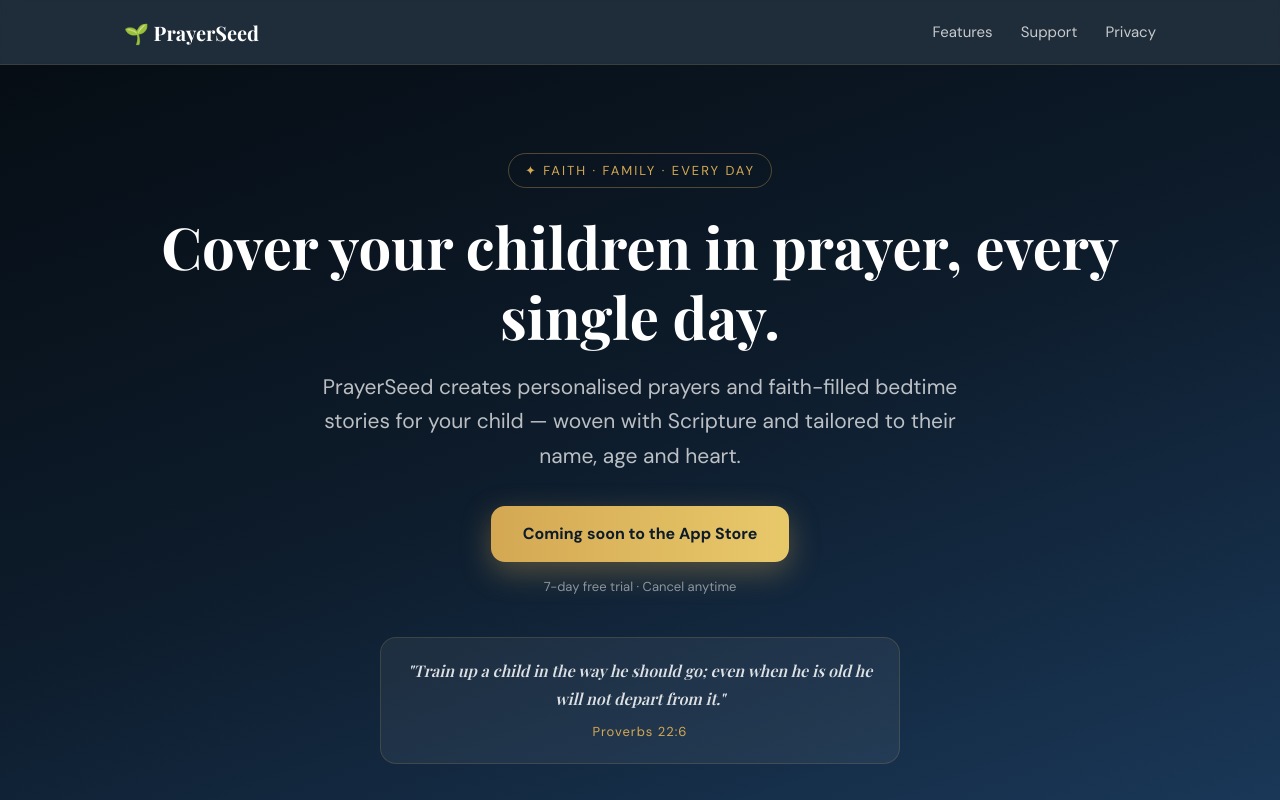
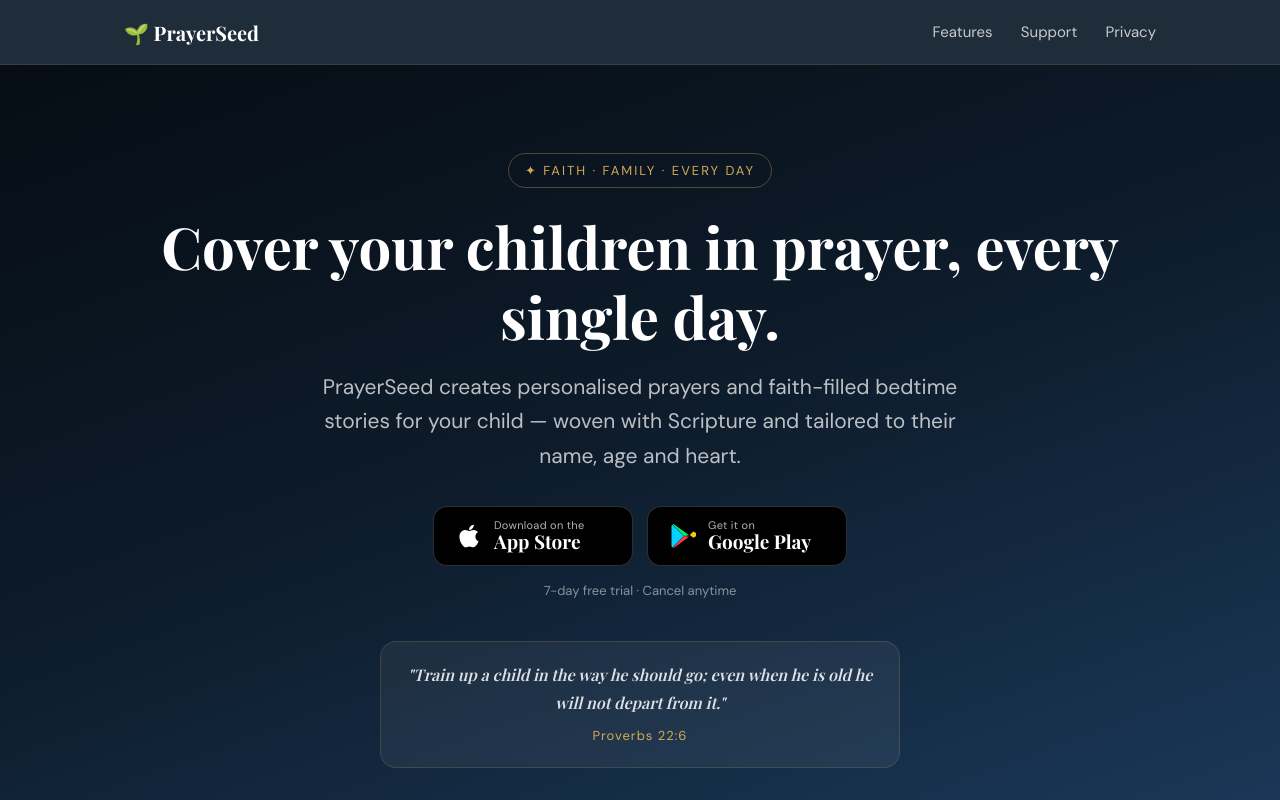
Before and after one commit to orlaryemy/prayerseed-web, a plain HTML site: page index.html in a window 1280 px wide. Shown: the top 800 px of the page. Drawn offline with nearby package versions, Linux system fonts and the light colour scheme; a web font is replaced by a local one.

Commit message:
feat(web): add live App Store and Google Play download buttons
Both apps are live; replace the "Coming soon" placeholder with real
store buttons (inline-SVG icons) linking to the App Store and Google Play.

Co-Authored-By: Claude Opus 4.8 <noreply@anthropic.com>

```diff
--- a/index.html
+++ b/index.html
@@ -27,7 +27,16 @@
       <span class="badge">✦ Faith · Family · Every day</span>
       <h1>Cover your children in prayer, every single day.</h1>
       <p class="lead">PrayerSeed creates personalised prayers and faith-filled bedtime stories for your child — woven with Scripture and tailored to their name, age and heart.</p>
-      <a class="cta" href="#" aria-label="Download on the App Store">Coming soon to the App Store</a>
+      <div class="store-buttons">
+        <a class="store-btn" href="https://apps.apple.com/gb/app/prayerseed/id6774805159" aria-label="Download on the App Store">
+          <svg class="store-btn__ic" viewBox="0 0 384 512" aria-hidden="true"><path fill="currentColor" d="M318.7 268.7c-.2-36.7 16.4-64.4 50-84.8-18.8-26.9-47.2-41.7-84.7-44.6-35.5-2.8-74.3 20.7-88.5 20.7-15 0-49.4-19.7-76.4-19.7C63.3 141.2 4 184.8 4 273.5q0 39.3 14.4 81.2c12.8 36.7 59 126.7 107.2 125.2 25.2-.6 43-17.9 75.8-17.9 31.8 0 48.3 17.9 76.4 17.9 48.6-.7 90.4-82.5 102.6-119.3-65.2-30.7-61.7-90-61.7-91.9zm-56.6-164.2c27.3-32.4 24.8-61.9 24-72.5-24.1 1.4-52 16.4-67.9 34.9-17.5 19.8-27.8 44.3-25.6 71.9 26.1 2 49.9-11.4 69.5-34.3z"/></svg>
+          <span class="store-btn__txt"><small>Download on the</small><strong>App Store</strong></span>
+        </a>
+        <a class="store-btn" href="https://play.google.com/store/apps/details?id=com.prayerseed.app" aria-label="Get it on Google Play">
+          <svg class="store-btn__ic" viewBox="0 0 512 512" aria-hidden="true"><path fill="#00D3FF" d="M47 32C36 38 29 49 29 65v382c0 16 7 27 18 33l223-224z"/><path fill="#00F076" d="M375 241 90 32c-13-9-27-9-38-1l224 223z"/><path fill="#FFC900" d="m460 289 63-36c19-11 19-40 0-51l-63-37-71 71z"/><path fill="#FF3A44" d="m276 254-224 226c11 8 25 8 38-1l285-209z"/></svg>
+          <span class="store-btn__txt"><small>Get it on</small><strong>Google Play</strong></span>
+        </a>
+      </div>
       <span class="cta-note">7-day free trial · Cancel anytime</span>
       <div class="verse">
         <em>"Train up a child in the way he should go; even when he is old he will not depart from it."</em>
--- a/styles.css
+++ b/styles.css
@@ -74,6 +74,21 @@ img { max-width: 100%; }
 .cta:hover { color: var(--navy); transform: translateY(-1px); }
 .cta-note { display:block; margin-top: 14px; font-size: 13px; color: rgba(255,255,255,0.5); }
 
+/* Store buttons */
+.store-buttons { display: flex; flex-wrap: wrap; gap: 14px; justify-content: center; }
+.store-btn {
+  display: inline-flex; align-items: center; gap: 12px;
+  background: #000; color: var(--white);
+  border: 1px solid rgba(255,255,255,0.18); border-radius: 14px;
+  padding: 12px 22px; min-width: 200px;
+  transition: transform .15s ease, border-color .15s ease;
+}
+.store-btn:hover { color: var(--white); transform: translateY(-1px); border-color: rgba(212,168,83,0.55); }
+.store-btn__ic { width: 26px; height: 26px; flex: none; }
+.store-btn__txt { display: flex; flex-direction: column; align-items: flex-start; line-height: 1.15; }
+.store-btn__txt small { font-size: 11px; letter-spacing: .3px; color: rgba(255,255,255,0.7); }
+.store-btn__txt strong { font-family: 'Playfair Display', serif; font-size: 19px; font-weight: 700; }
+
 /* Sections */
 section { padding: 72px 0; }
 section h2 { font-size: clamp(26px, 4vw, 38px); text-align: center; margin: 0 0 12px; }
```
